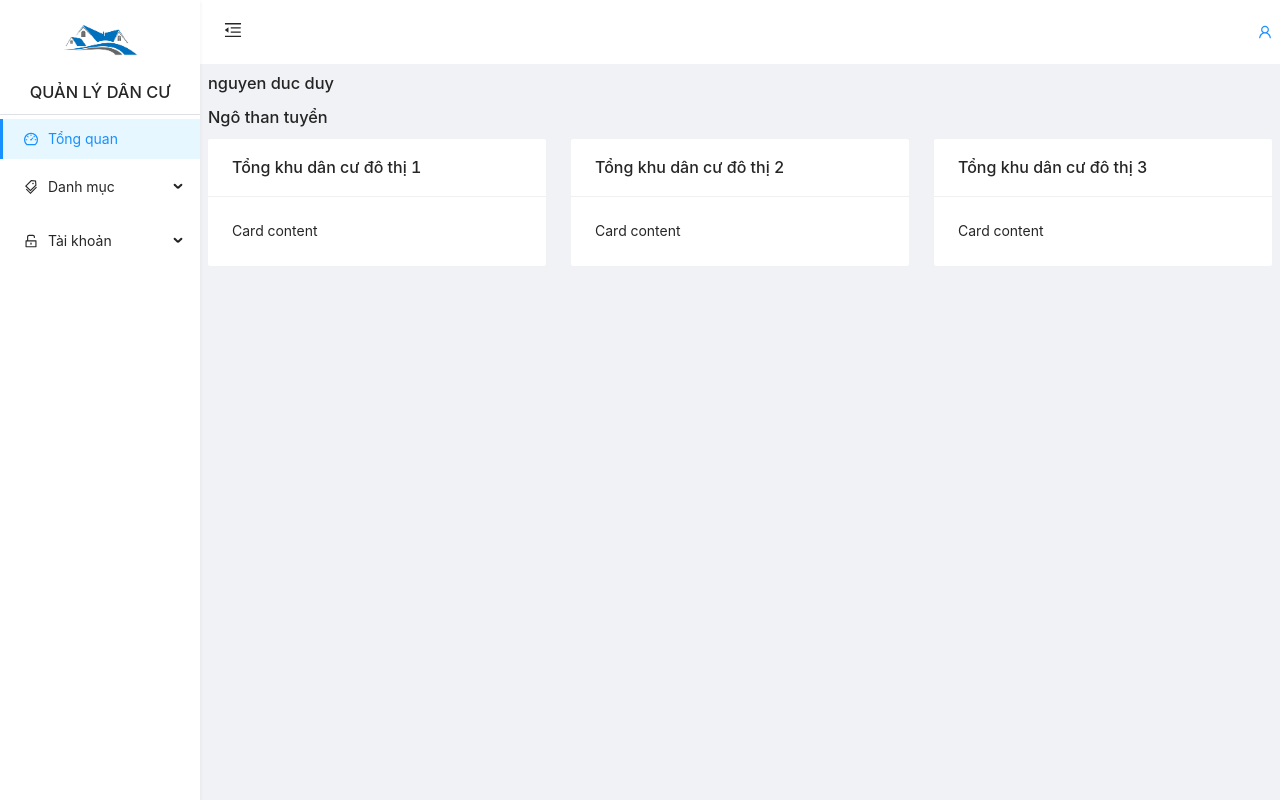
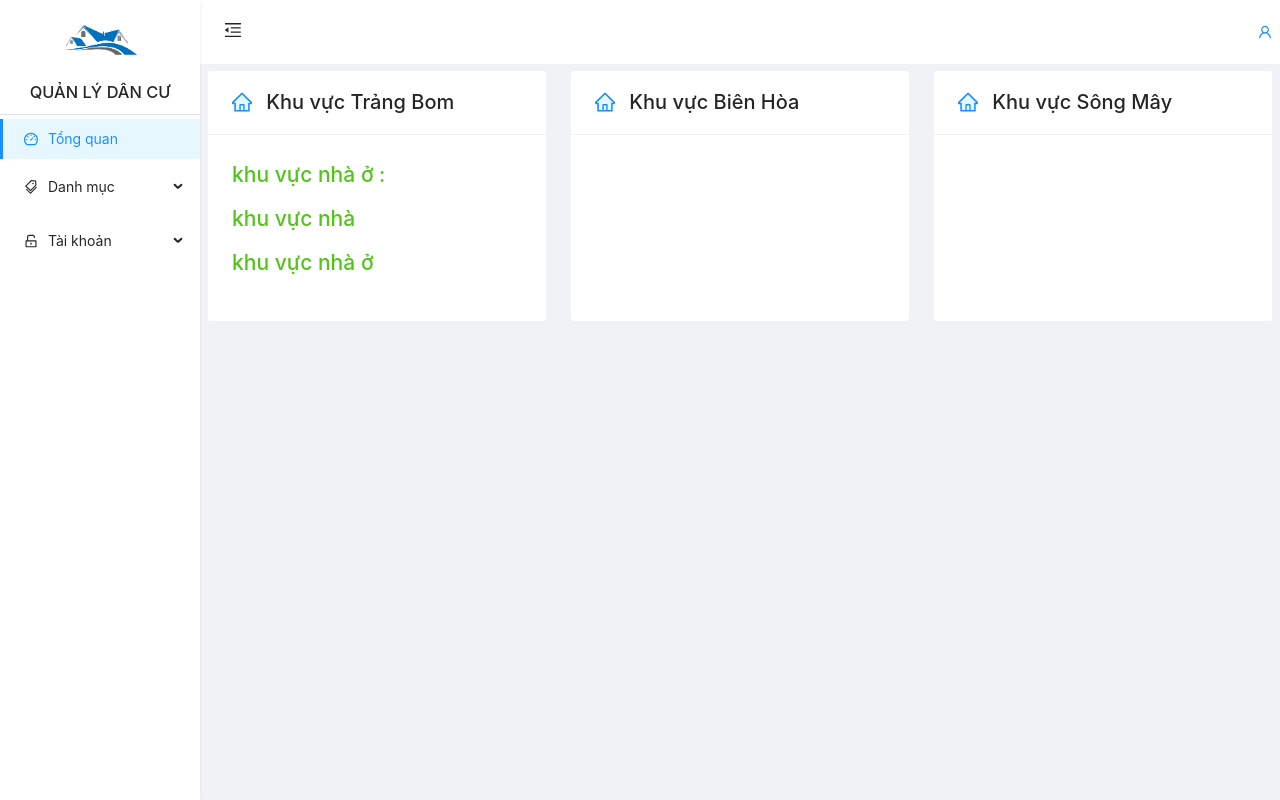
Before and after one commit to NgoThanhTuyen/Qu-n-l-d-n-c-, a React (Create React App) app: page /dashboard in a window 1280 px wide. Built offline with nearby package versions, Linux system fonts and the light colour scheme; sample sign-in values are in the browser's storage.

Commit message:
Tuyen ngu

```diff
--- a/package.json
+++ b/package.json
@@ -4,6 +4,7 @@
   "private": true,
   "dependencies": {
     "@ant-design/charts": "^1.4.2",
+    "@ant-design/icons": "^4.8.0",
     "@testing-library/jest-dom": "^5.16.5",
     "@testing-library/react": "^13.4.0",
     "@testing-library/user-event": "^13.5.0",
--- a/src/App.css
+++ b/src/App.css
@@ -1,5 +1,4 @@
-@media (max-width: 1024px) {
-}
+@media (max-width: 1024px) {}
 
 /* .login-page {
     background-image: url(./images/bg-login.svg);
@@ -193,13 +192,13 @@
     border-bottom-right-radius: 0 !important;
 }
 
-.expand-row-detail > td.ant-table-cell,
-.expand-row-detail > td.ant-table-cell:hover {
+.expand-row-detail>td.ant-table-cell,
+.expand-row-detail>td.ant-table-cell:hover {
     background-color: #fff;
     padding: 0 !important;
 }
 
-.expand-row-detail .ant-tabs-top > .ant-tabs-nav {
+.expand-row-detail .ant-tabs-top>.ant-tabs-nav {
     margin-bottom: 0;
 }
 
@@ -369,20 +368,20 @@
 }
 
 .ant-table.ant-table-middle .ant-table-footer,
-.ant-table.ant-table-middle .ant-table-tbody > tr > td,
-.ant-table.ant-table-middle .ant-table-thead > tr > th,
+.ant-table.ant-table-middle .ant-table-tbody>tr>td,
+.ant-table.ant-table-middle .ant-table-thead>tr>th,
 .ant-table.ant-table-middle .ant-table-title,
-.ant-table.ant-table-middle tfoot > tr > td,
-.ant-table.ant-table-middle tfoot > tr > th {
+.ant-table.ant-table-middle tfoot>tr>td,
+.ant-table.ant-table-middle tfoot>tr>th {
     padding: 8px 8px;
 }
 
 .ant-table.ant-table-small .ant-table-footer,
-.ant-table.ant-table-small .ant-table-tbody > tr > td,
-.ant-table.ant-table-small .ant-table-thead > tr > th,
+.ant-table.ant-table-small .ant-table-tbody>tr>td,
+.ant-table.ant-table-small .ant-table-thead>tr>th,
 .ant-table.ant-table-small .ant-table-title,
-.ant-table.ant-table-small tfoot > tr > td,
-.ant-table.ant-table-small tfoot > tr > th {
+.ant-table.ant-table-small tfoot>tr>td,
+.ant-table.ant-table-small tfoot>tr>th {
     padding: 4px 8px;
 }
 
@@ -399,11 +398,11 @@
     color: #fff;
 }
 
-.table-row-input .ant-table-tbody > tr.ant-table-row-level-0:hover > td {
+.table-row-input .ant-table-tbody>tr.ant-table-row-level-0:hover>td {
     background: unset;
 }
 
-.table-row-input .ant-table-thead > tr > th {
+.table-row-input .ant-table-thead>tr>th {
     background-color: #fafafa !important;
 }
 
@@ -435,22 +434,27 @@
 .ant-timeline p {
     margin-bottom: 0;
 }
+
 .modal-content {
     display: flex;
     align-items: center;
     justify-content: space-around;
 }
+
 ul {
     font-size: 1.2em;
     margin: 50px;
 }
+
 li {
     margin-bottom: 10px;
 }
+
 strong {
     margin-right: 10px;
     text-align: right;
 }
+
 .text {
     font-size: 30px;
     color: #000000;
@@ -463,3 +467,11 @@ strong {
 .ant-result {
     padding: 15px 32px;
 }
+
+.custom-card {
+    height: 250px;
+}
+
+.font_dasboard{
+    font-size: 18px;
+}
--- /dev/null
+++ b/src/components/area_bienhoa/AreaBienHoa.jsx
@@ -0,0 +1,11 @@
+import React from 'react'
+
+function AreaBienHoa() {
+  return (
+    <div>
+
+    </div>
+  )
+}
+
+export default AreaBienHoa
--- /dev/null
+++ b/src/components/area_songmay/AreaSongMay.jsx
@@ -0,0 +1,11 @@
+import React from 'react'
+
+function AreaSongMay() {
+  return (
+    <div>
+
+    </div>
+  )
+}
+
+export default AreaSongMay
--- /dev/null
+++ b/src/components/area_trangbom/AreaTrangBom.jsx
@@ -0,0 +1,11 @@
+import React from 'react'
+
+function AreaTrangBom() {
+  return (
+    <div>
+
+    </div>
+  )
+}
+
+export default AreaTrangBom
--- a/src/components/index.js
+++ b/src/components/index.js
@@ -1,5 +1,8 @@
 import RowAction from "./row_action/RowAction";
 import InputGroup from "./input_group/InputGroup";
+import AreaTrangBom from "./area_trangbom/AreaTrangBom";
+import AreaBienHoa from "./area_bienhoa/AreaBienHoa";
+import AreaSongMay from "./area_songmay/AreaSongMay";
 export{
-    RowAction, InputGroup
+    RowAction, InputGroup ,AreaTrangBom,AreaBienHoa ,AreaSongMay
 }
--- a/src/pages/dashboard_page/DashboardPage.jsx
+++ b/src/pages/dashboard_page/DashboardPage.jsx
@@ -1,12 +1,10 @@
 import React from 'react'
-import { MapPageDashboard } from './components'
+import { TopPageDashboard } from './components'
 
 function DashboardPage() {
   return (
     <div>
-      <h1> nguyen duc duy</h1>
-      <h1> Ngô than tuyển</h1>
-      <MapPageDashboard/>
+      <TopPageDashboard/>
     </div>
   )
 }
--- a/src/pages/dashboard_page/components/index.js
+++ b/src/pages/dashboard_page/components/index.js
@@ -1,3 +1,4 @@
-import MapPageDashboard from './map_page_dashboard/MapPageDashboard'
- import ChartPage from './chart_page/ChartPage'
-export {    ChartPage,MapPageDashboard }
+import TopPageDashboard from './top_page_dashboard/TopPageDashboard'
+import ChartPage from './chart_page/ChartPage'
+import ViewMore from './view_more/ViewMore'
+export { ChartPage, TopPageDashboard , ViewMore}
--- a/src/pages/dashboard_page/components/map_page_dashboard/MapPageDashboard.jsx
+++ /dev/null
@@ -1,35 +0,0 @@
-import React from 'react'
-import { Card, Col, Row } from 'antd';
-import ChartPage from '../chart_page/ChartPage';
-function MapPageDashboard() {
-  return (
-    <div>
-       <Row gutter={25}>
-       <Col span={8}>
-      <Card title="Tổng khu dân cư đô thị 1 " bordered={false}>
-        Card content
-      </Card>
-    </Col>
-    <Col span={8}>
-      <Card title="Tổng khu dân cư đô thị 2" bordered={false}>
-        Card content
-      </Card>
-    </Col>
-    <Col span={8}>
-      <Card title="Tổng khu dân cư đô thị 3" bordered={false}>
-        Card content
-      </Card>
-    </Col>
-  </Row>
-    <Row gutter={20}></Row>
-
-
-
-
-
-
-    </div>
-  )
-}
-
-export default MapPageDashboard
--- /dev/null
+++ b/src/pages/dashboard_page/components/top_page_dashboard/TopPageDashboard.jsx
@@ -0,0 +1,62 @@
+import React from 'react'
+import { Card, Col, Row } from 'antd'
+import { HomeTwoTone } from '@ant-design/icons'
+import ViewMore from '../view_more/ViewMore'
+
+function MapPageDashboard() {
+    return (
+        <div>
+            <Row gutter={25}>
+                <Col span={8}>
+                    <Card
+                        title={
+                            <>
+                                <HomeTwoTone style={{ fontSize: '20px', marginRight: '10px' }} /> <span style={{ fontSize: '20px' }}>Khu vực Trảng Bom</span>
+                            </>
+                        }
+                        bordered={false}
+                        className="custom-card"
+                    >
+                        <ViewMore />
+
+                        <div className='font_dasboard'>
+                            <h1 style={{color:'#52c41a'}}> khu vực nhà ở  : </h1>
+                            <h1  style={{color:'#52c41a'}}> khu vực nhà </h1>
+                            <h1  style={{color:'#52c41a'}}> khu vực nhà ở </h1>
+                        </div>
+                    </Card>
+                </Col>
+                <Col span={8}>
+                    <Card
+                        title={
+                            <>
+                                <HomeTwoTone style={{ fontSize: '20px', marginRight: '10px' }} /> <span style={{ fontSize: '20px' }}>Khu vực Biên Hòa </span>
+                            </>
+                        }
+                        bordered={false}
+                        className="custom-card"
+
+                    >
+                        <ViewMore />
+                    </Card>
+                </Col>
+                <Col span={8}>
+                    <Card
+                        title={
+                            <>
+                                <HomeTwoTone style={{ fontSize: '20px', marginRight: '10px' }} /> <span style={{ fontSize: '20px' }}>Khu vực Sông Mây</span>
+                            </>
+                        }
+                        bordered={false}
+                        className="custom-card"
+
+                    >
+                        <ViewMore />
+                    </Card>
+                </Col>
+            </Row>
+        </div>
+    )
+}
+
+export default MapPageDashboard
--- /dev/null
+++ b/src/pages/dashboard_page/components/view_more/ViewMore.jsx
@@ -0,0 +1,11 @@
+import React from 'react'
+
+function ViewMore() {
+  return (
+    <div>
+
+    </div>
+  )
+}
+
+export default ViewMore
```
Also changed, not shown: 1 other file (tests, documents, lock files or other folders).
